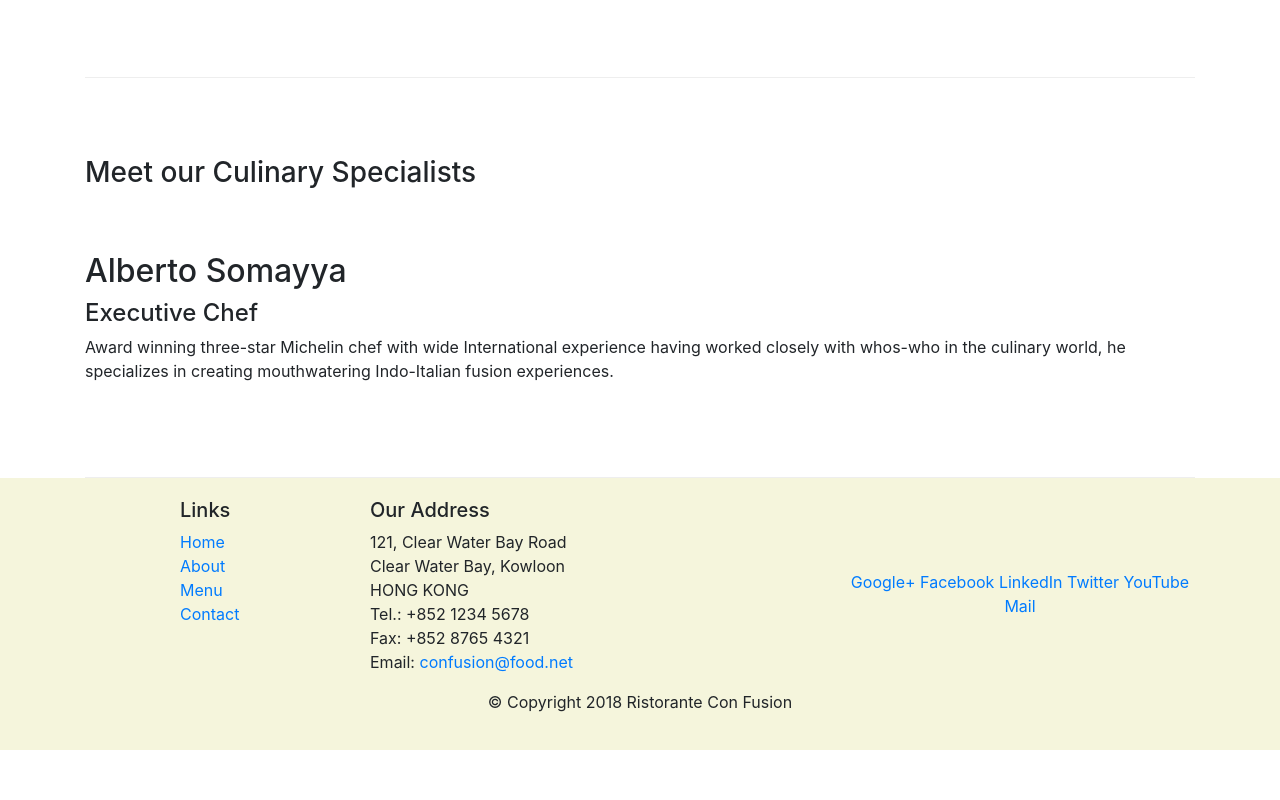
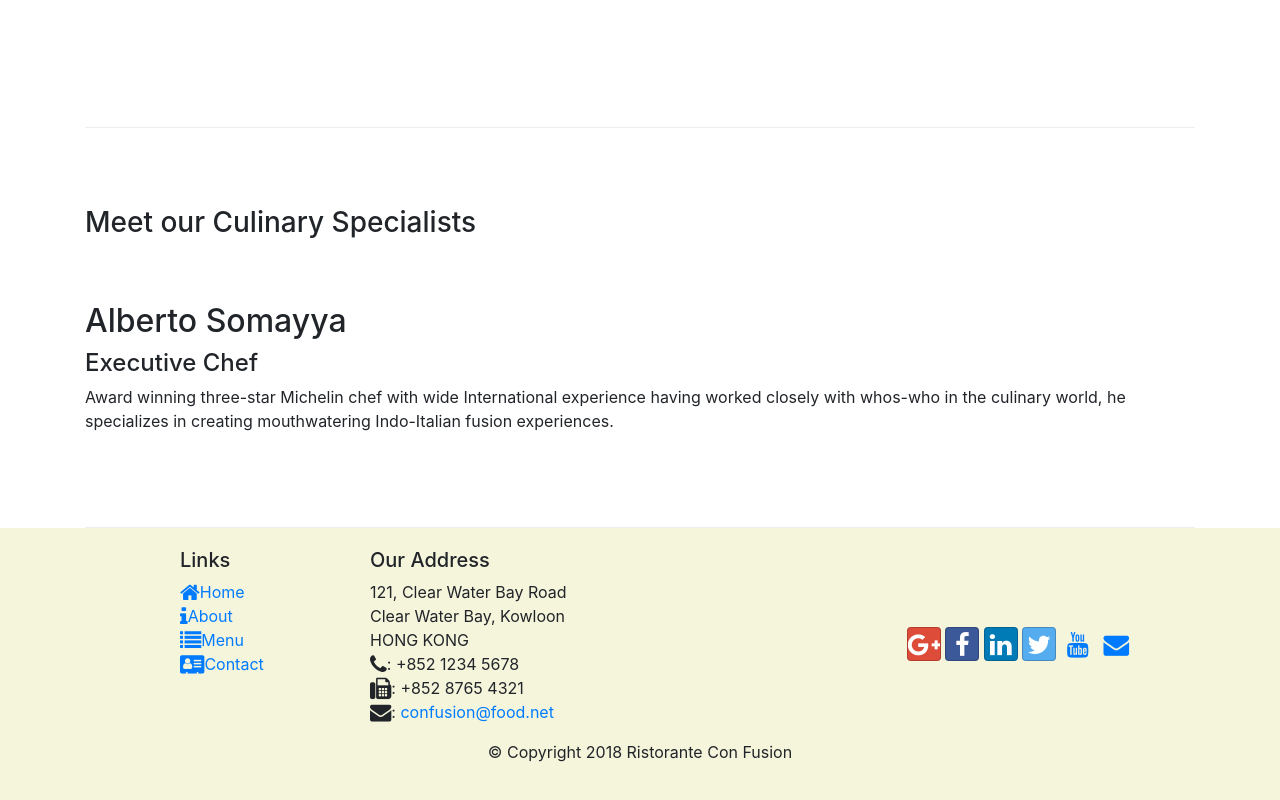
Before and after one commit to Ajaya1000/bootstrap4-learning, a website: page index.html in a window 1280 px wide. Shown: the part 1026-1826 px from the top of the page. Before the commit the page ends 1776 px from the top, so only its background shows below. Drawn offline with nearby package versions, Linux system fonts and the light colour scheme.

Commit message:
icon updated

```diff
--- a/css/styles.css
+++ b/css/styles.css
@@ -13,3 +13,10 @@
     margin: 0px auto;
     padding: 20px 0px 20px 0px;
 }
+body{
+    padding: 50px 0px 0px 0px;
+    z-index: 0;
+}
+.navbar-dark{
+    background-color: coral;
+}
--- a/index.html
+++ b/index.html
@@ -9,11 +9,30 @@
 
         <!-- Bootstrap CSS -->
         <link rel="stylesheet" href="node_modules/bootstrap/dist/css/bootstrap.min.css">
+        <link rel="stylesheet" href="node_modules/font-awesome/css/font-awesome.min.css">
+        <link rel="stylesheet" href="node_modules/bootstrap-social/bootstrap-social.css">
         <link rel="stylesheet" href="css\styles.css">
         <title>Ristorante Con Fusion</title>
 </head>
 
 <body>
+    <nav class="navbar navbar-dark navbar-expand-sm bg-primary fixed-top">
+        <div class="container">
+            <button class="navbar-toggler" type="button" data-toggle="collapse" data-target="#Navbar">
+                <span class="navbar-toggler-icon"></span>
+            </button>
+            <a class="navbar-brand mr-auto" href="#">RIstorant on Fusion</a>
+            <div class="collapse navbar-collapse" id="Navbar">
+                <ul class="navbar-nav mr-auto">
+                    <li class="nav-item active"> <a class="nav-link" href="#"><span class="fa fa-home fa-lg"></span>Home</a></li>
+                    <li class="nav-item"> <a class="nav-link" href="#"><span class="fa fa-info fa-lg"></span>About</a></li>
+                    <li class="nav-item"> <a class="nav-link" href="#"><span class="fa fa-list fa-lg"></span>Menu</a></li>
+                    <li class="nav-item"> <a class="nav-link" href="#"><span class="fa fa-address-card fa-lg"></span>Contact</a></li>
+                </ul>
+            </div>
+
+        </div>
+    </nav>
 
     <header class="jumbotron">
         <div class="container">
@@ -69,10 +88,10 @@
                 <div class="col-4 offset-1 col-sm-2">
                     <h5>Links</h5>
                     <ul class="list-unstyled">
-                        <li><a href="#">Home</a></li>
-                        <li><a href="#">About</a></li>
-                        <li><a href="#">Menu</a></li>
-                        <li><a href="#">Contact</a></li>
+                        <li><a href="#"><span class="fa fa-home fa-lg"></span>Home</a></li>
+                        <li><a href="#"><span class="fa fa-info fa-lg"></span>About</a></li>
+                        <li><a href="#"><span class="fa fa-list fa-lg"></span>Menu</a></li>
+                        <li><a href="#"><span class="fa fa-address-card fa-lg"></span>Contact</a></li>
                     </ul>
                 </div>
                 <div class="col-7 col-sm-5">
@@ -81,19 +100,19 @@
 		              121, Clear Water Bay Road<br>
 		              Clear Water Bay, Kowloon<br>
 		              HONG KONG<br>
-		              Tel.: +852 1234 5678<br>
-		              Fax: +852 8765 4321<br>
-		              Email: <a href="mailto:confusion@food.net">confusion@food.net</a>
+		             <i class="fa fa-phone fa-lg"></i>: +852 1234 5678<br>
+                    <i class="fa fa-fax fa-lg"></i>: +852 8765 4321<br>
+                    <i class="fa fa-envelope fa-lg"></i>: <a href="mailto:confusion@food.net">confusion@food.net</a>
 		           </address>
                 </div>
                 <div class="col-12 col-sm-4 align-self-center">
                     <div class="text-center">
-                        <a href="http://google.com/+">Google+</a>
-                        <a href="http://www.facebook.com/profile.php?id=">Facebook</a>
-                        <a href="http://www.linkedin.com/in/">LinkedIn</a>
-                        <a href="http://twitter.com/">Twitter</a>
-                        <a href="http://youtube.com/">YouTube</a>
-                        <a href="mailto:">Mail</a>
+                        <a class="btn btn-social-icon btn-google" href="http://google.com/+"><i class="fa fa-google-plus fa-lg"></i></a>
+                        <a class="btn btn-social-icon btn-facebook" href="http://www.facebook.com/profile.php?id="><i class="fa fa-facebook fa-lg"></i></a>
+                        <a class="btn btn-social-icon btn-linkedin" href="http://www.linkedin.com/in/"><i class="fa fa-linkedin fa-lg"></i></a>
+                        <a class="btn btn-social-icon btn-twitter" href="http://twitter.com/"><i class="fa fa-twitter fa-lg"></i></a>
+                        <a class="btn btn-social-icon btn-youtube" href="http://youtube.com/"><i class="fa fa-youtube fa-lg"></i></a>
+                        <a class="btn btn-social-icon" href="mailto:"><i class="fa fa-envelope fa-lg"></i></a>
                     </div>
                 </div>
            </div>
--- a/package.json
+++ b/package.json
@@ -15,6 +15,8 @@
   },
   "dependencies": {
     "bootstrap": "^4.0.0",
+    "bootstrap-social": "^5.1.1",
+    "font-awesome": "^4.7.0",
     "jquery": "^3.3.1",
     "popper.js": "^1.12.9"
   }
```
Also changed, not shown: 1 other file.
